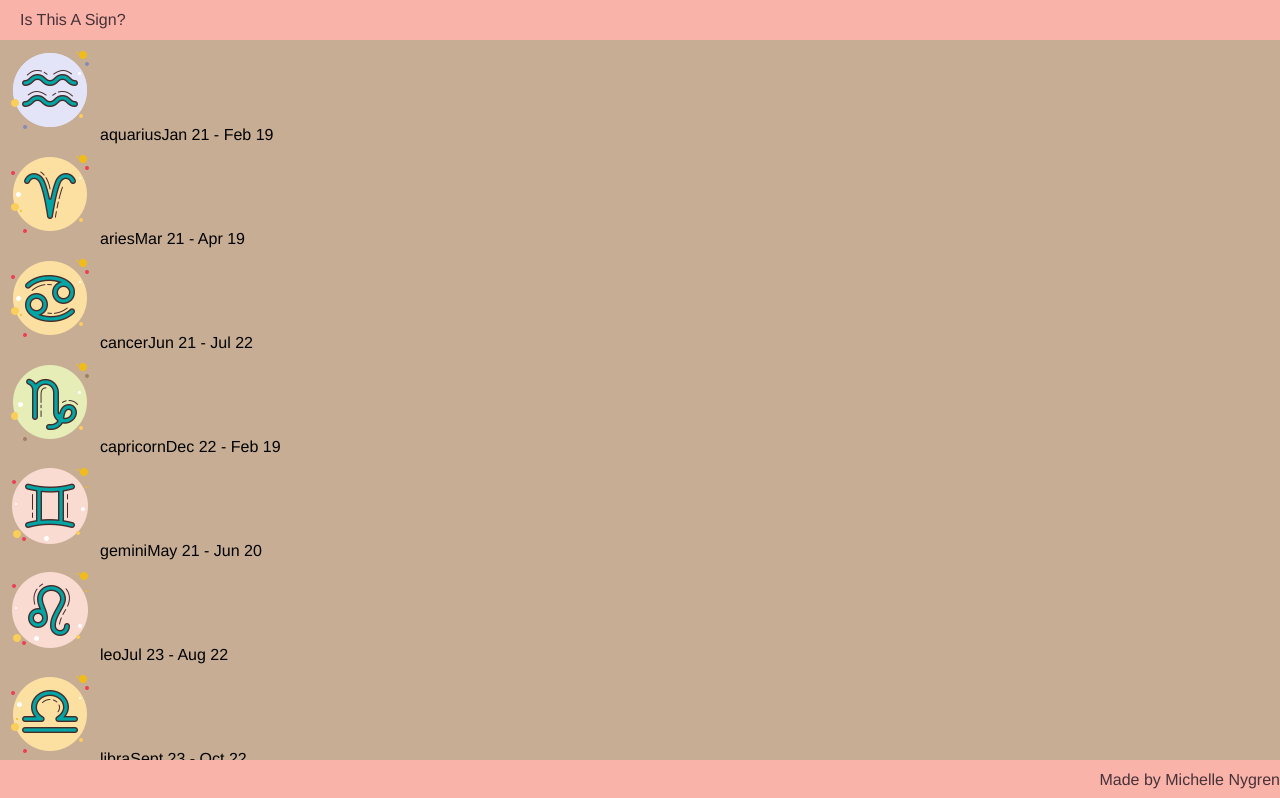
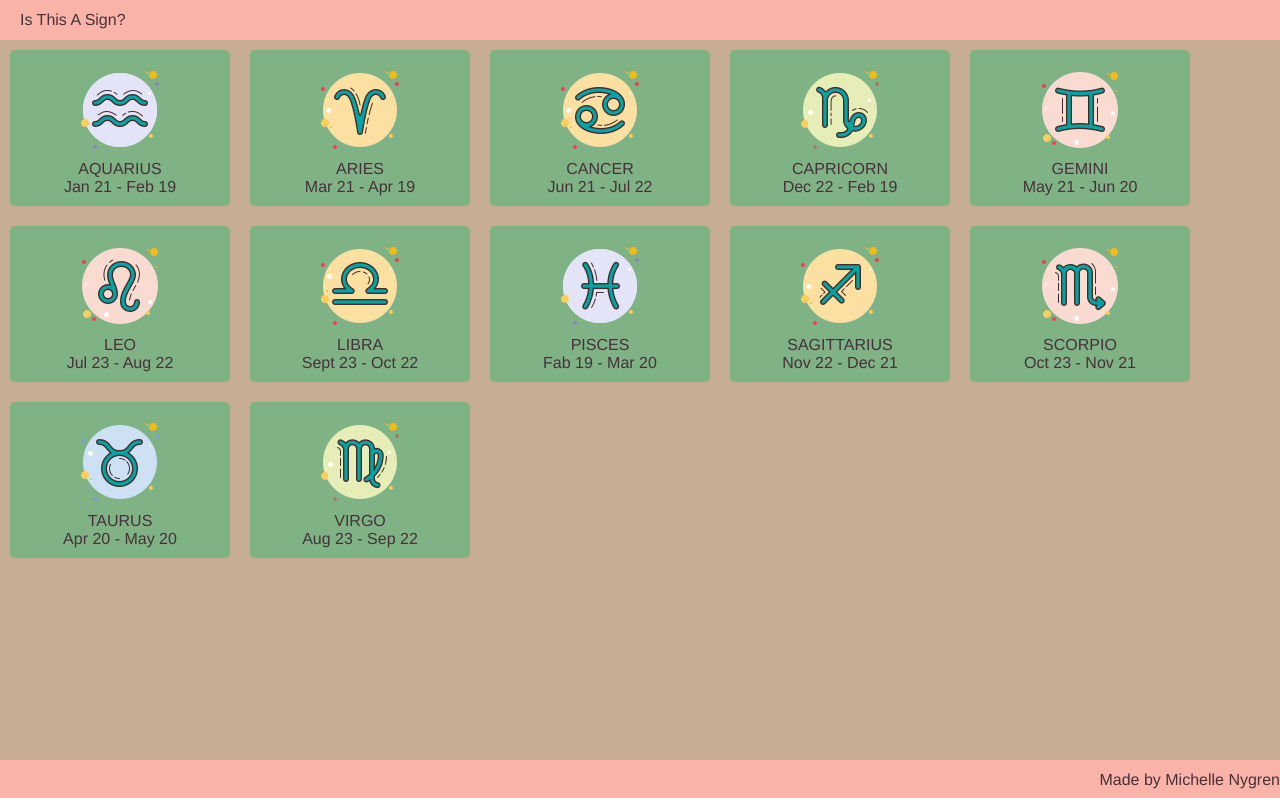
Before and after one commit to michellerenehey/react-zodiak, a React (Create React App) app: page / in a window 1280 px wide. Shown: the top 798 px of the page. Built offline with nearby package versions, Linux system fonts and the light colour scheme.

Commit message:
styling for zodiac card component

```diff
--- a/src/components/Main/Main.css
+++ b/src/components/Main/Main.css
@@ -0,0 +1,6 @@
+main {
+  display: flex;
+  flex-wrap: wrap;
+  margin-bottom: 40px;
+  align-content: flex-start;
+}
--- a/src/components/ZodiacCard/ZodiacCard.css
+++ b/src/components/ZodiacCard/ZodiacCard.css
@@ -0,0 +1,17 @@
+.zodiacCard {
+  width: 200px;
+  margin: 10px;
+  border-radius: 5px;
+  padding: 10px;
+  color: var(--color4);
+  background-color: var(--color3);
+  display: flex;
+  flex-direction: column;
+  align-items: center;
+  justify-content: center;
+  text-align: center;
+}
+
+.name {
+  text-transform: uppercase;
+}
--- a/src/components/ZodiacCard/ZodiacCard.js
+++ b/src/components/ZodiacCard/ZodiacCard.js
@@ -3,9 +3,9 @@ import './ZodiacCard.css'
 
 export default function ZodiacCard(props) {
   return (
-    <div>
+    <div className="zodiacCard">
       <img src={`${process.env.PUBLIC_URL}/images/${props.name}.png`} />
-      <span>{props.name}</span>
+      <span className="name">{props.name}</span>
       <span>{props.dates}</span>
     </div>
   )
```
